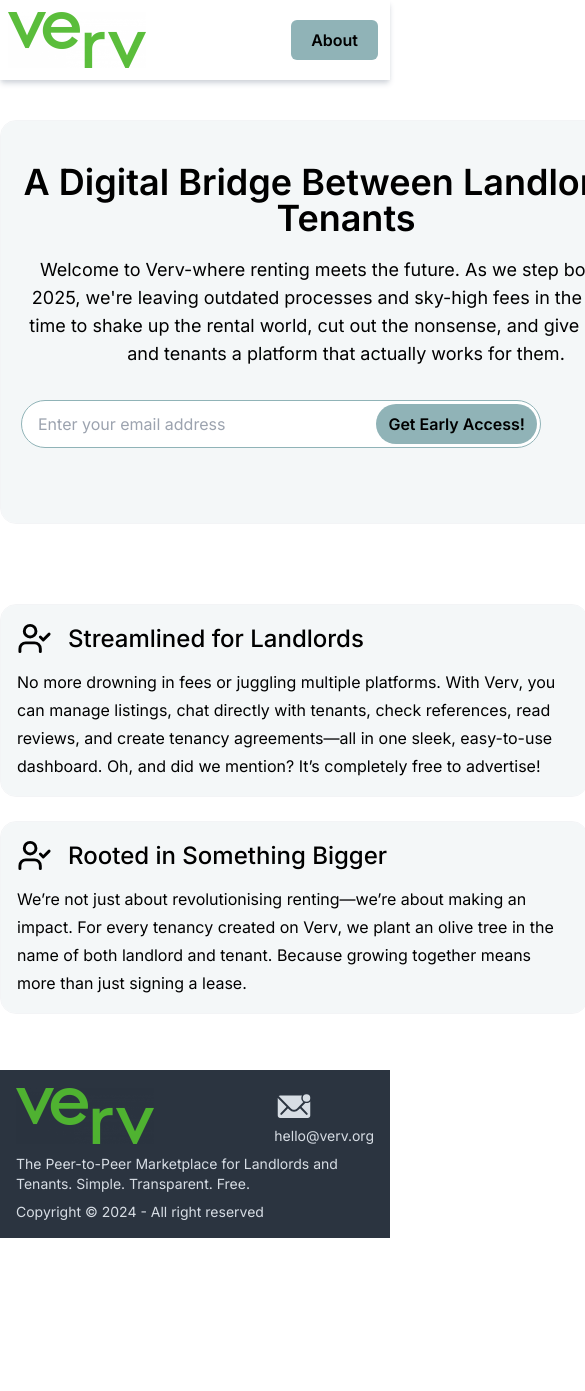
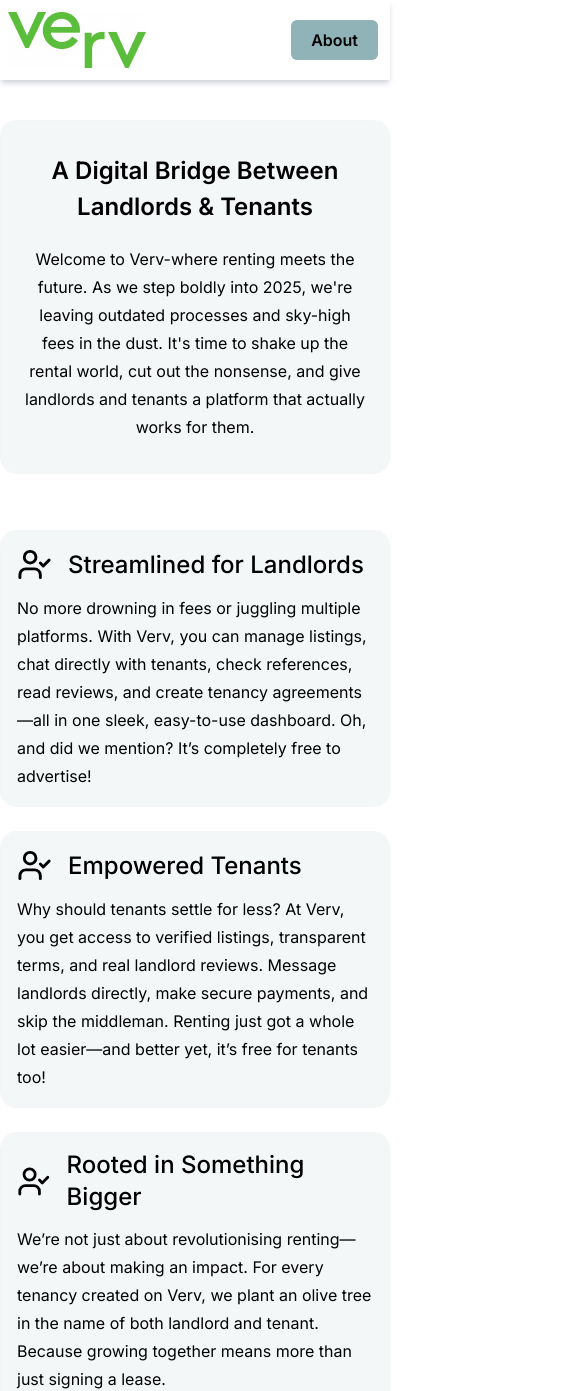
Before and after one commit to Aminul667/verv-cs-page, a React (Vite) app: page /about in a window 390 px wide. Shown: the top 1391 px of the page, 585 px wide, since content can reach past the window. Before the commit the page ends 1238 px from the top, so only its background shows below. Built offline with nearby package versions, Linux system fonts and the light colour scheme.

Commit message:
added responsive to the about page

```diff
--- a/src/components/About/About.jsx
+++ b/src/components/About/About.jsx
@@ -4,14 +4,14 @@
 const About = () => {
   return (
     <>
-      <div className="w-[1200px] m-auto bg-cover bg-center mt-10">
+      <div className="lg:w-[1200px] m-auto bg-cover bg-center mt-10">
         {/* hero */}
         <div className="flex justify-between px-5 py-8 mt-5 bg-[#90B3B7] rounded-2xl bg-clip-padding backdrop-filter backdrop-blur-3xl bg-opacity-10 border border-gray-100">
-          <div className="w-[650px] flex flex-col justify-center text-center">
-            <h2 className="text-4xl font-semibold leading-9 mb-5">
+          <div className="lg:w-[650px] flex flex-col justify-center text-center">
+            <h2 className="text-2xl lg:text-4xl font-semibold leading-9 mb-5">
               A Digital Bridge Between Landlords & Tenants
             </h2>
-            <p className="text-lg leading-7">
+            <p className="lg:text-lg leading-7">
               Welcome to Verv-where renting meets the future. As we step boldly
               into 2025, we&apos;re leaving outdated processes and sky-high fees
               in the dust. It&apos;s time to shake up the rental world, cut out
@@ -19,7 +19,7 @@
               actually works for them.
             </p>
             {/* form */}
-            <form action="" className="font-inter my-8">
+            <form action="" className="font-inter my-8 hidden lg:block">
               <div className="relative flex items-center w-[80%]">
                 <input
                   type="text"
@@ -35,13 +35,13 @@
 
           {/* image */}
           <div
-            className="w-[450px] h-[338px] bg-red-300 rounded-2xl"
+            className="w-[450px] h-[338px] bg-red-300 rounded-2xl hidden lg:block"
             style={{ backgroundImage: `url(${aboutImage})` }}
           ></div>
         </div>
 
         {/* body */}
-        <div className=" grid grid-cols-2 grid-rows-2 gap-6 mt-20">
+        <div className=" grid lg:grid-cols-2 lg:grid-rows-2 gap-6 mt-14 lg:mt-20">
           <div className="bg-[#90B3B7] rounded-2xl bg-clip-padding backdrop-filter backdrop-blur-3xl bg-opacity-10 border border-gray-100 p-4">
             <div className="flex items-center gap-4">
               <LuUserCheck size={35} />
```
